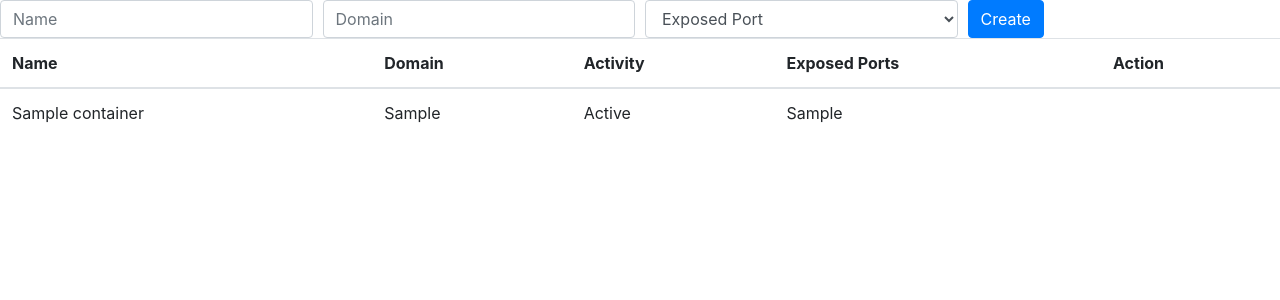
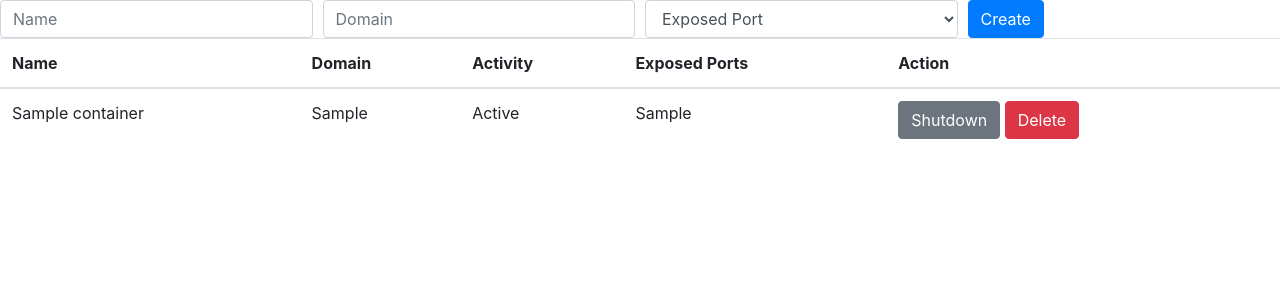
Before and after one commit to codacy-badger/routainer, a Django app: page /container/ in a window 1280 px wide. Shown: the part 56-356 px from the top of the page. Run offline with Django 3.2, Linux system fonts and the light colour scheme; tables that the repository leaves empty hold one stand-in row (values such as "Sample post"); some libraries are stand-ins or nearby versions.

Commit message:
add action buttons

```diff
--- a/routainer/templates/container.html
+++ b/routainer/templates/container.html
@@ -67,13 +67,20 @@
       <tr>
         <td>{{container.name}}</td>
         <td>{{container.domain}}</td>
-          {% if container.activity %}
+        {% if container.activity %}
         <td>Active</td>
         {% else %}
         <td>Down</td>
         {% endif %}
         <td>{{container.exposed_port}}</td>
-        <td></td>
+        <td>
+          {% if container.activity %}
+          <button type="button" class="btn btn-secondary">Shutdown</button>
+          {% else %}
+          <button type="button" class="btn btn-primary">Start</button>
+          {% endif %}
+          <button type="button" class="btn btn-danger">Delete</button>
+        </td>
       </tr>
       {% endfor %}
     </tbody>
--- a/routainer/templates/router.html
+++ b/routainer/templates/router.html
@@ -72,7 +72,9 @@
         <td>{{rule.internal_port}}</td>
         <td>{{rule.external_port}}</td>
         <td>{{rule.port_type}}</td>
-        <td></td>
+        <td>
+          <button type="button" class="btn btn-danger">Delete</button>
+        </td>
       </tr>
       {% endfor %}
     </tbody>
```
